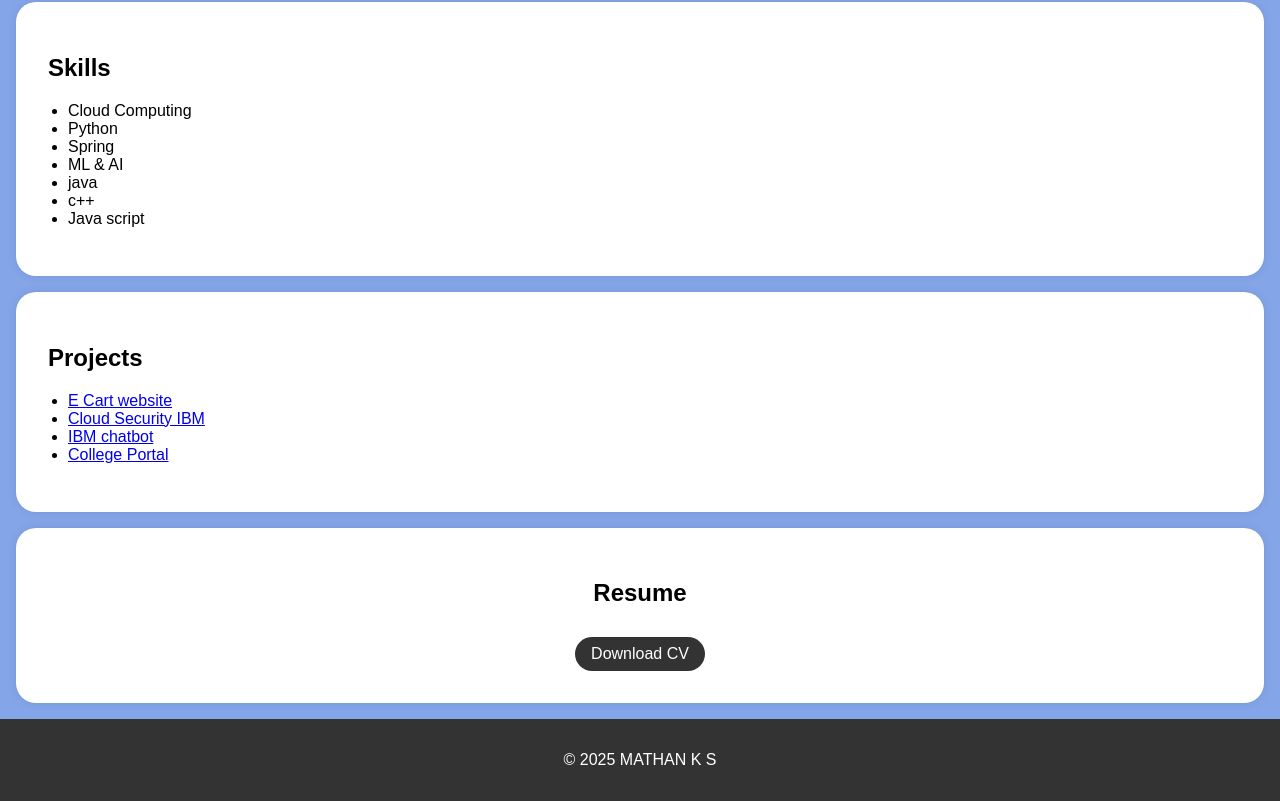
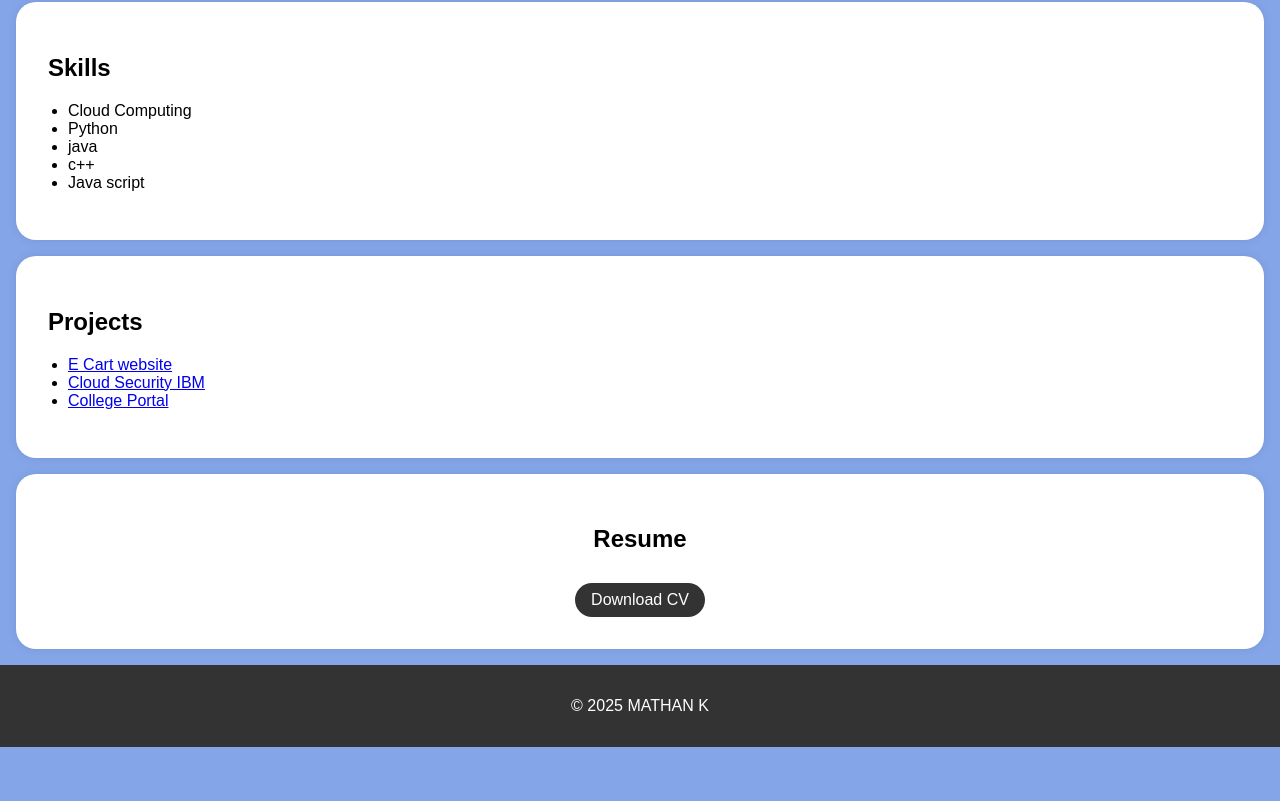
Before and after one commit to mathanmk-100/digital-portfolio, a plain HTML site: page index.html in a window 1280 px wide. Shown: the part 591-1392 px from the top of the page. After the commit the page ends 1338 px from the top, so only its background shows below. Drawn offline with Linux system fonts and the light colour scheme.

Commit message:
Update index.html

```diff
--- a/index.html
+++ b/index.html
@@ -136,8 +136,6 @@
             <ul>
                 <li>Cloud Computing</li>
                 <li>Python</li>
-                <li>Spring</li>
-                <li>ML & AI</li>
                 <li>java</li>
                 <li>c++</li>
                 <li>Java script</li>
@@ -151,7 +149,6 @@
             <ul>
                 <li><a href="#">E Cart website</a></li>
                 <li><a href="#">Cloud Security IBM</a></li>
-                <li><a href="#">IBM chatbot</a></li>
                 <li><a href="#">College Portal</a></li>
                 <!-- Add more project links here -->
             </ul>
@@ -170,7 +167,7 @@
     </section>
 
     <footer>
-        <p>&copy; 2025 MATHAN K S</p>
+        <p>&copy; 2025 MATHAN K </p>
     </footer>
 
     <script>
```
